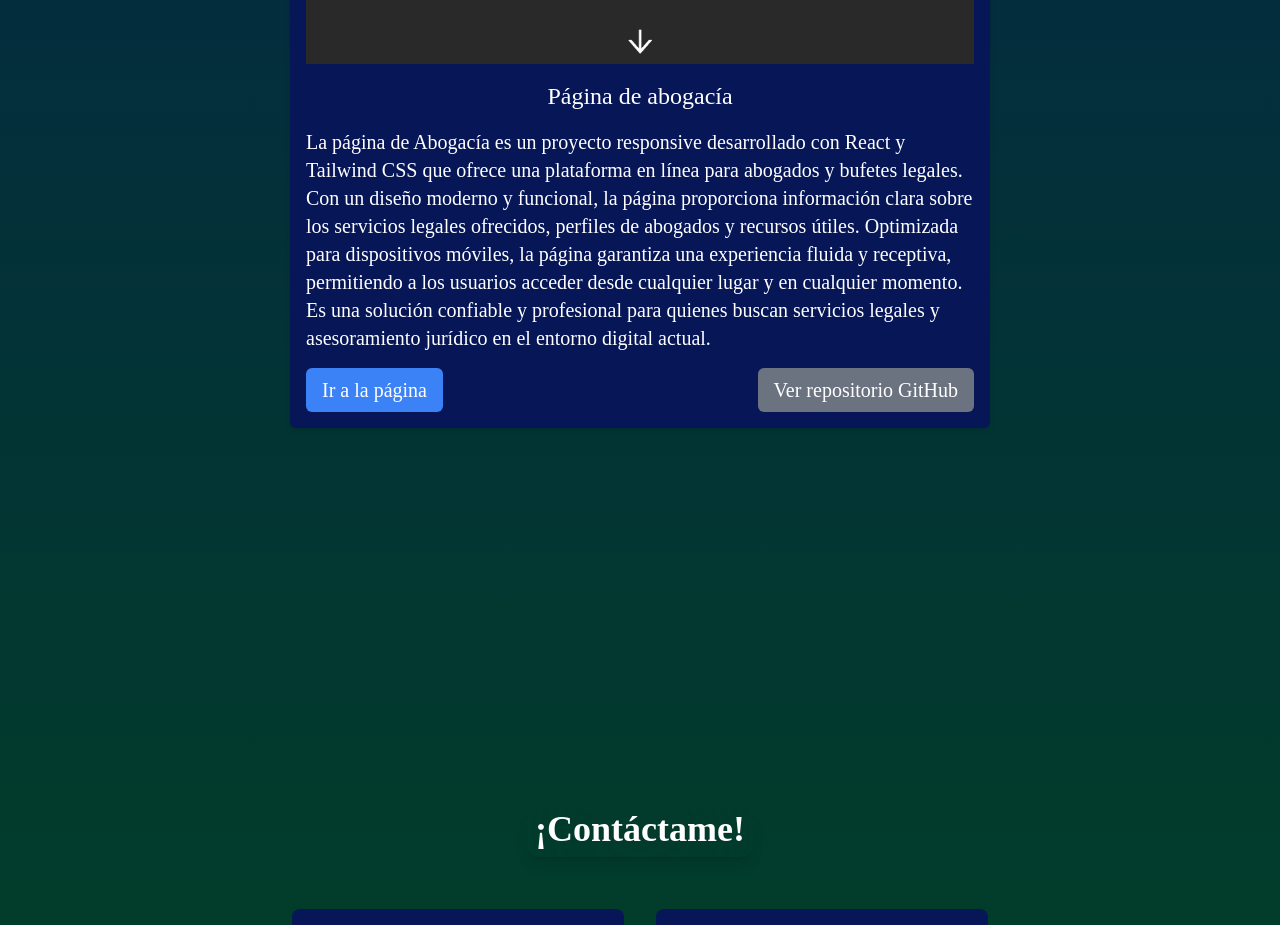
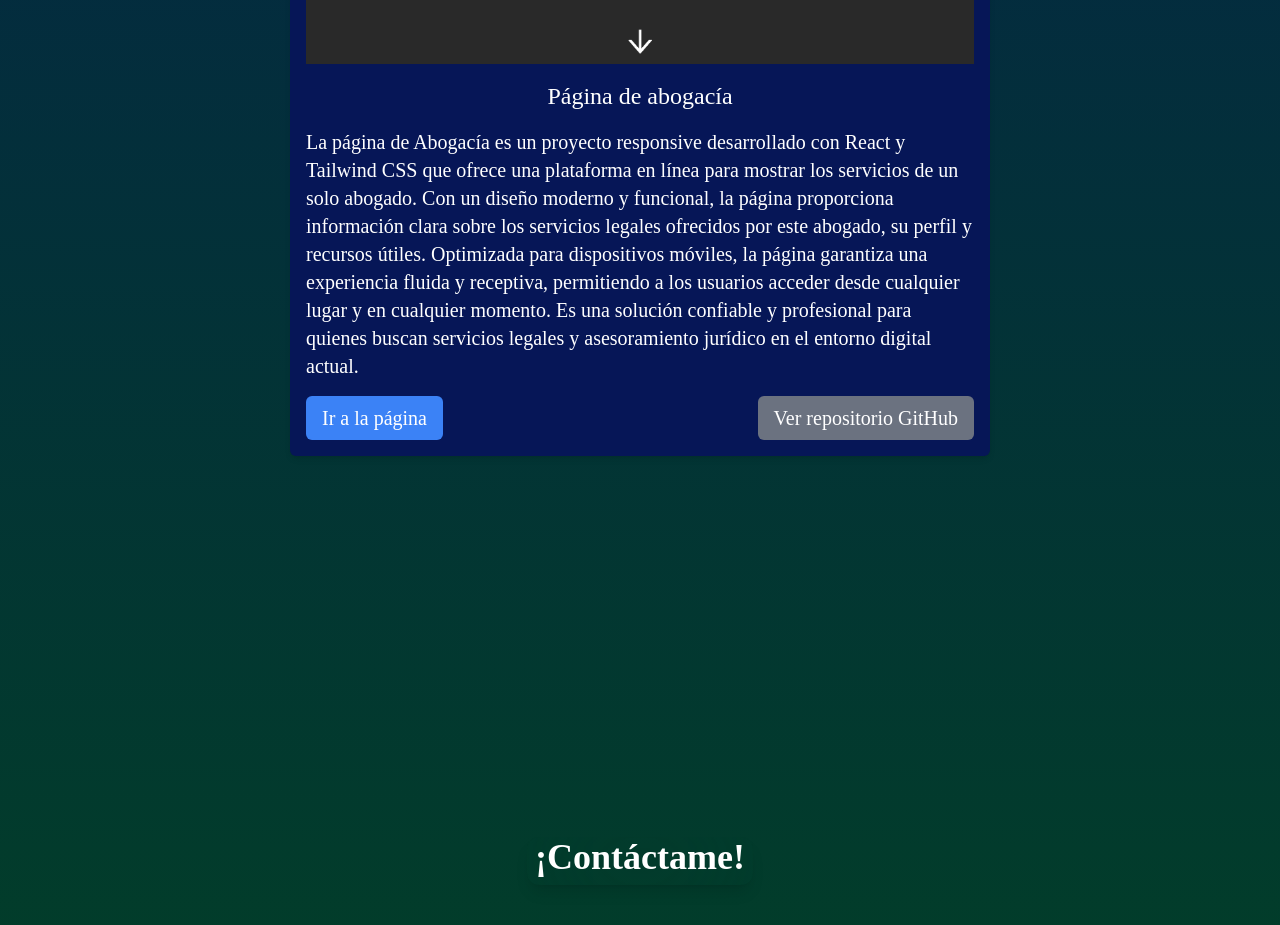
Before and after one commit to MarcosFacchetti/Portfolio_viejo, a React (Create React App) app: page / in a window 1280 px wide. Shown: the part 2620-3545 px from the top of the page. Built offline with nearby package versions, Linux system fonts and the light colour scheme.

Commit message:
modificacion de texto en proyecto1

```diff
--- a/src/components/Proyectos.js
+++ b/src/components/Proyectos.js
@@ -48,20 +48,18 @@ function Proyectos() {
           data-aos="fade-up"
         >
           <img src={abogadoImage} alt="Página de abogacía" className="mb-4" />
-          <h2 className="text-2xl mb-4 text-center">
-            Página de abogacía
-          </h2>
+          <h2 className="text-2xl mb-4 text-center">Página de abogacía</h2>
           <p className="text-white">
             La página de Abogacía es un proyecto responsive desarrollado con
-            React y Tailwind CSS que ofrece una plataforma en línea para
-            abogados y bufetes legales. Con un diseño moderno y funcional, la
-            página proporciona información clara sobre los servicios legales
-            ofrecidos, perfiles de abogados y recursos útiles. Optimizada para
-            dispositivos móviles, la página garantiza una experiencia fluida y
-            receptiva, permitiendo a los usuarios acceder desde cualquier lugar
-            y en cualquier momento. Es una solución confiable y profesional para
-            quienes buscan servicios legales y asesoramiento jurídico en el
-            entorno digital actual.
+            React y Tailwind CSS que ofrece una plataforma en línea para mostrar
+            los servicios de un solo abogado. Con un diseño moderno y funcional,
+            la página proporciona información clara sobre los servicios legales
+            ofrecidos por este abogado, su perfil y recursos útiles. Optimizada
+            para dispositivos móviles, la página garantiza una experiencia
+            fluida y receptiva, permitiendo a los usuarios acceder desde
+            cualquier lugar y en cualquier momento. Es una solución confiable y
+            profesional para quienes buscan servicios legales y asesoramiento
+            jurídico en el entorno digital actual.
           </p>
           <div className="flex justify-between mt-4">
             <a
```
